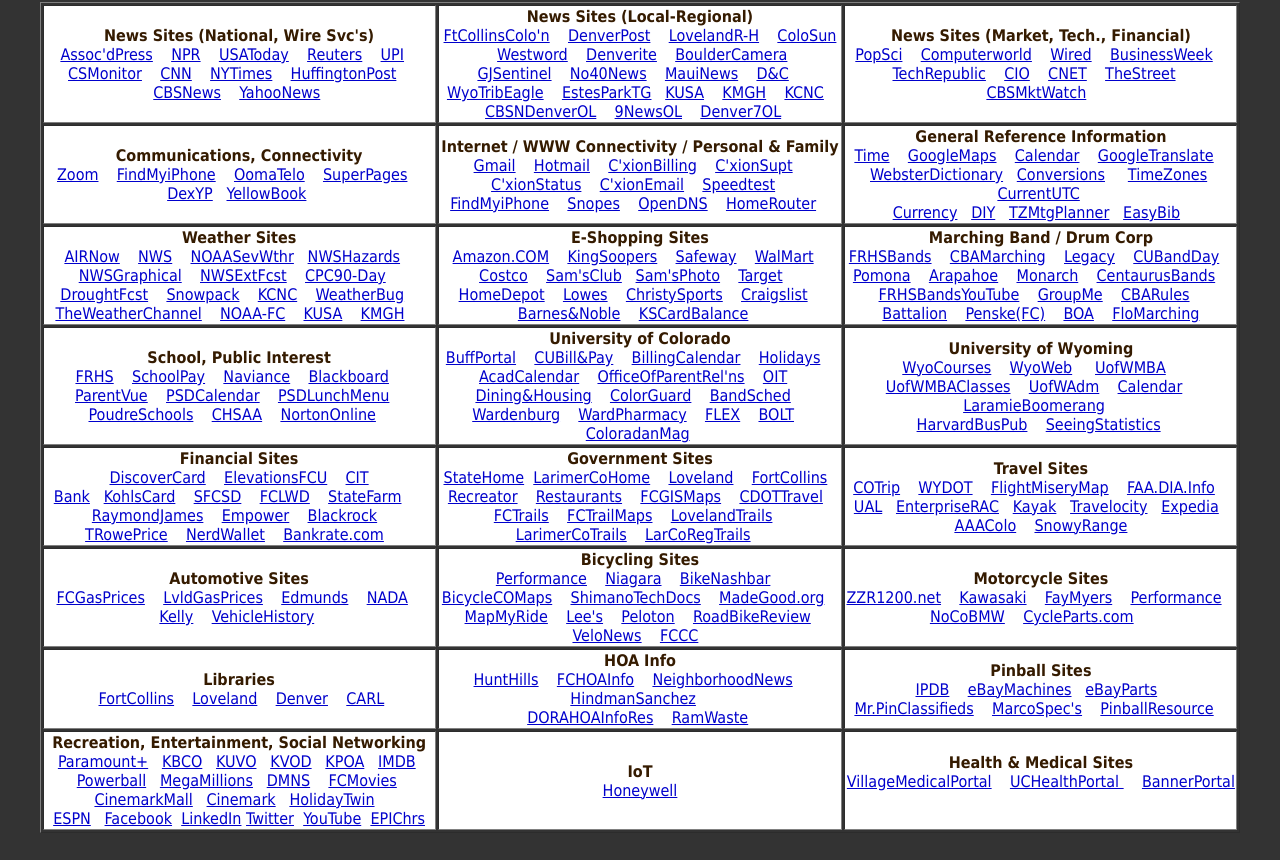
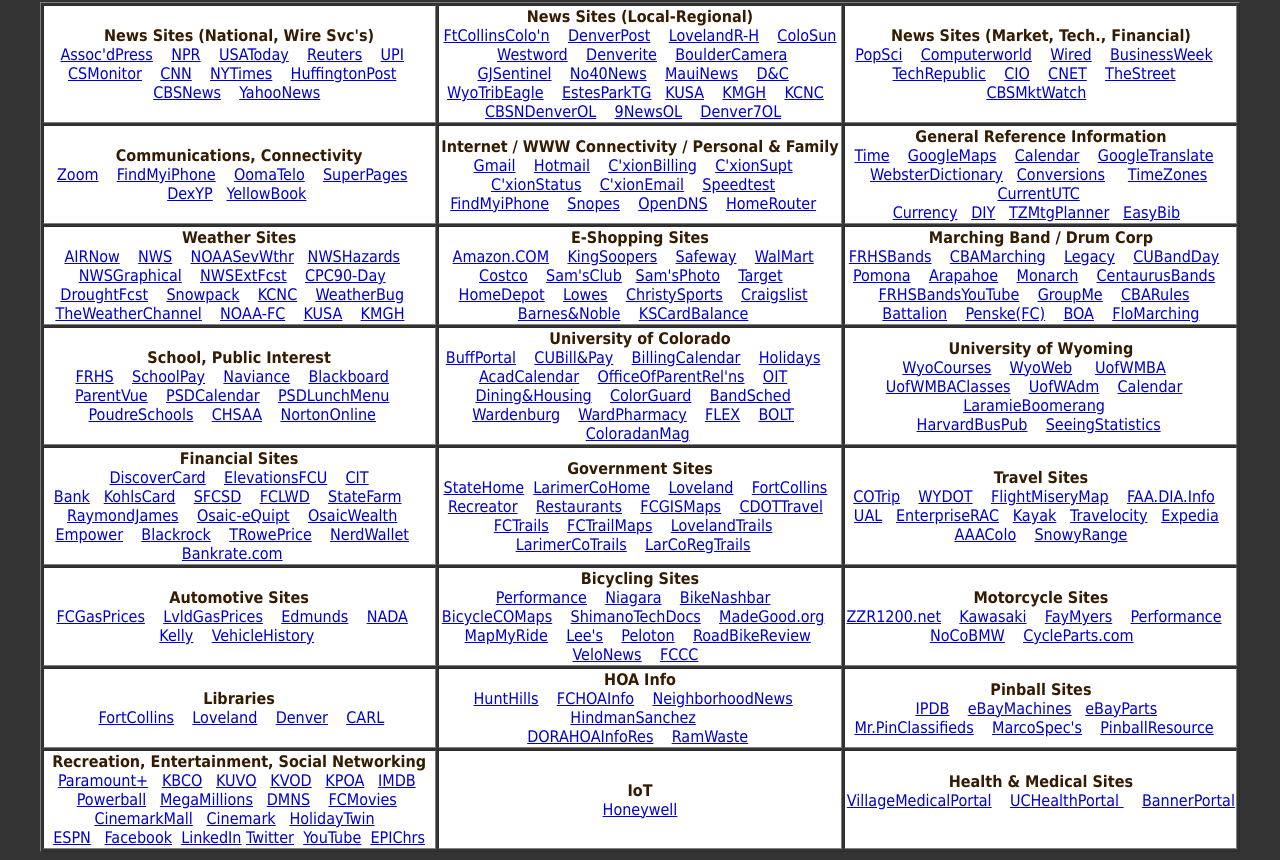
Before and after one commit to nedpuev/Web, a plain HTML site: page index.html in a window 1280 px wide. Shown: the part 492-1352 px from the top of the page. Drawn offline with Linux system fonts and the light colour scheme.

Commit message:
Add files via upload

```diff
--- a/index.html
+++ b/index.html
@@ -367,6 +367,8 @@
 	<a href="https://www.municipalonlinepayments.com/fortcollinslovelandwaterdistrictcoprod/utilities">
 	FCLWD</a>&nbsp;&nbsp;&nbsp; <a href="https://auth.proofing.statefarm.com/login-ui/login">StateFarm</a>&nbsp;&nbsp;&nbsp;
 	</font></font><font size="3" face="Tahoma">&nbsp;</font><font face="Tahoma"><font size="3"> <a href="https://wallstreet.rjf.com/">RaymondJames</a>&nbsp;&nbsp;&nbsp;
+	<a href="https://auth.osaic.com/login/?realm=/alpha#/">Osaic-eQuipt</a>&nbsp;&nbsp;&nbsp;
+	<a href="https://oneview.v2020-sai.com/">OsaicWealth</a>&nbsp;&nbsp;&nbsp;
 	</font><font color="#003300">
       <a href="https://trinet401k.empower-retirement.com/participant/home/#/dashboard/retirement-income">
 	Empower</a>&nbsp; &nbsp;
```
